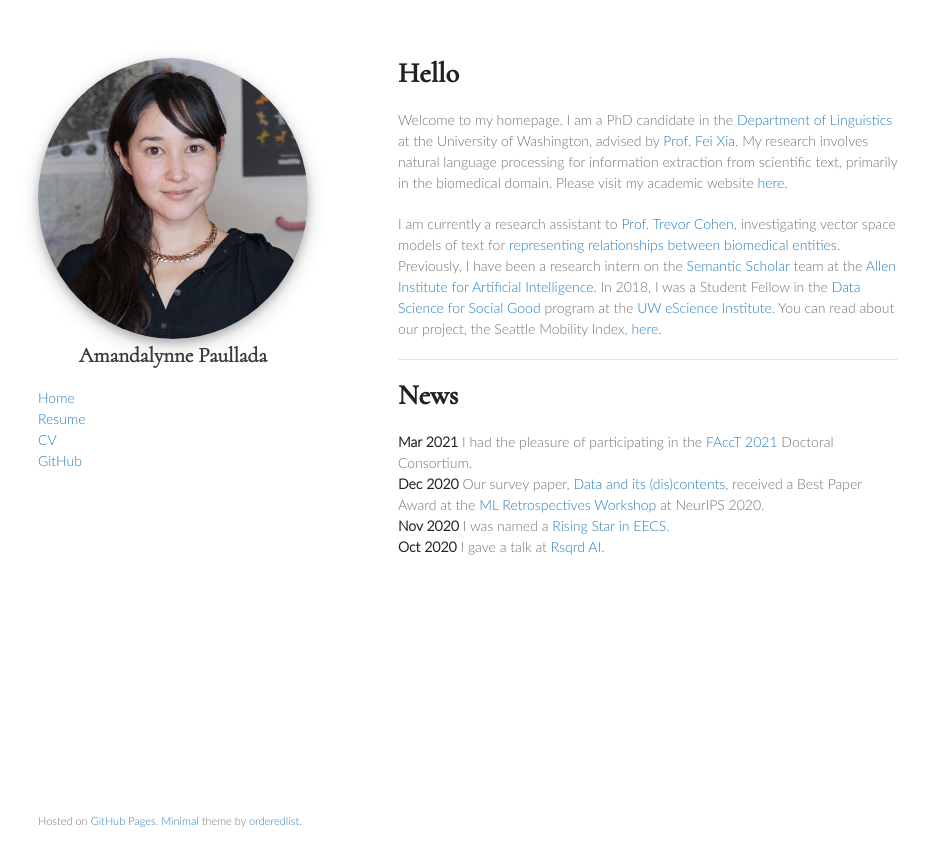
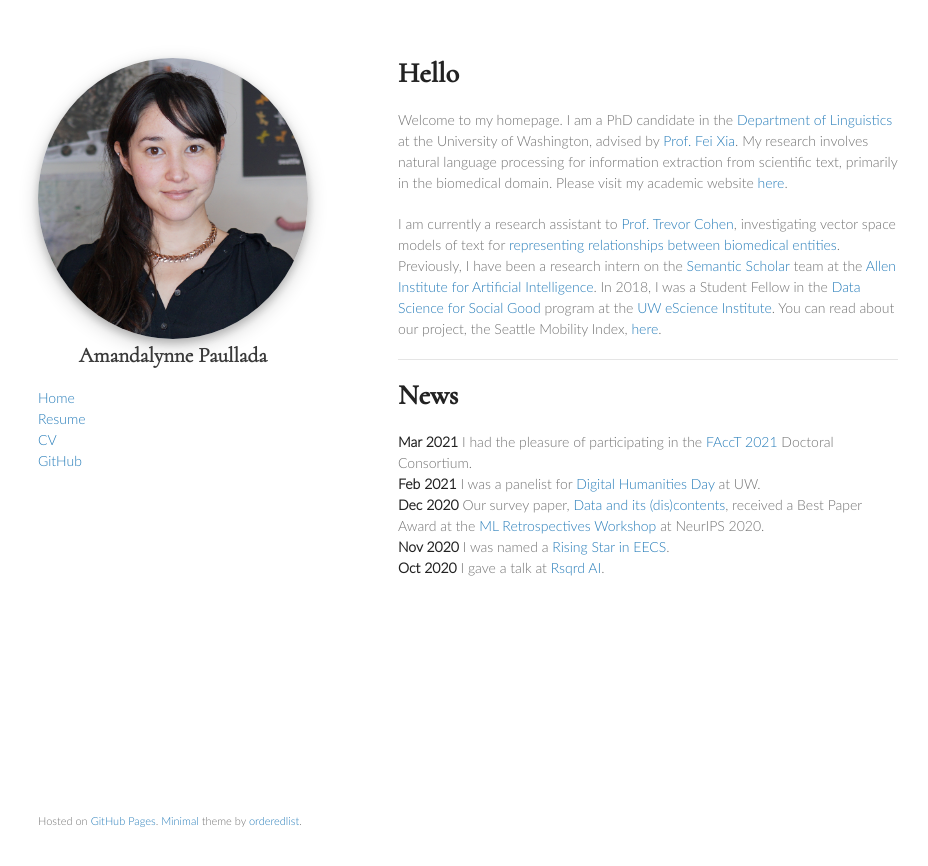
Before and after one commit to amandalynne/amandalynne.github.io, a Jekyll site: the page built from index.md, in a window 1280 px wide. Shown: the top 866 px of the page, without its empty margins (172-1100 px from the left). Built offline with Jekyll 4.4.1, drawn with Linux system fonts in a browser that asks for light colours; our own code applies the rules of GitHub Pages for plain Markdown files.

Commit message:
add digihum link

```diff
--- a/index.md
+++ b/index.md
@@ -12,6 +12,7 @@ Previously, I have been a research intern on the [Semantic Scholar](https://www.
 # News
 
 **Mar 2021**   I had the pleasure of participating in the [FAccT 2021](https://facctconference.org/2021/) Doctoral Consortium.
+**Feb 2021**    I was a panelist for [Digital Humanities Day](https://sites.uw.edu/digitalhumanities/) at UW.
 **Dec 2020**    Our survey paper, [Data and its (dis)contents](https://arxiv.org/abs/2012.05345), received a Best Paper Award at the [ML Retrospectives Workshop](https://ml-retrospectives.github.io/neurips2020/) at NeurIPS 2020.
 **Nov 2020**    I was named a [Rising Star in EECS](https://eecs.berkeley.edu/rising-stars-2020).
 **Oct 2020**    I gave a talk at [Rsqrd AI](https://www.rsqrdai.org/).
```
